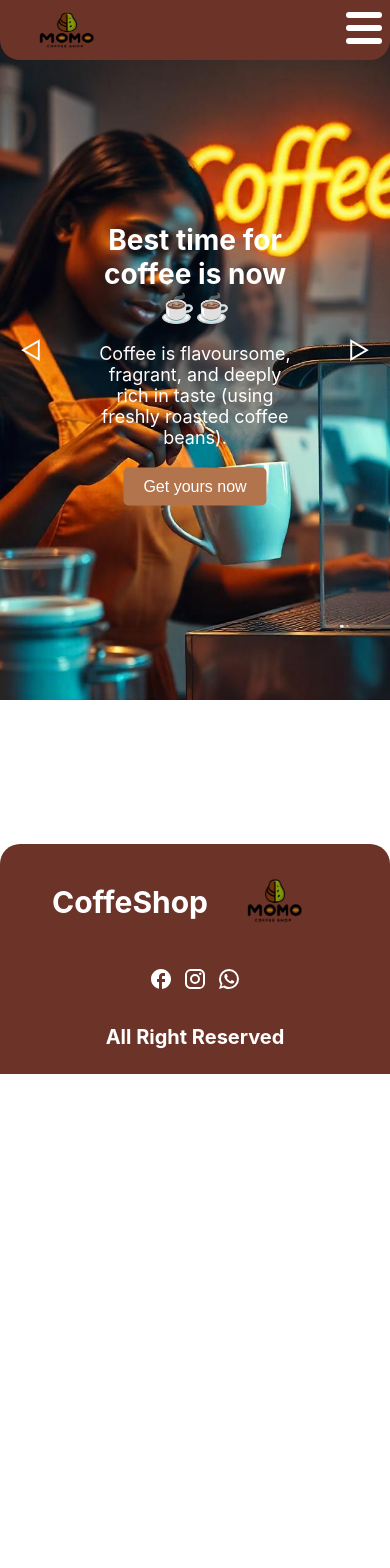
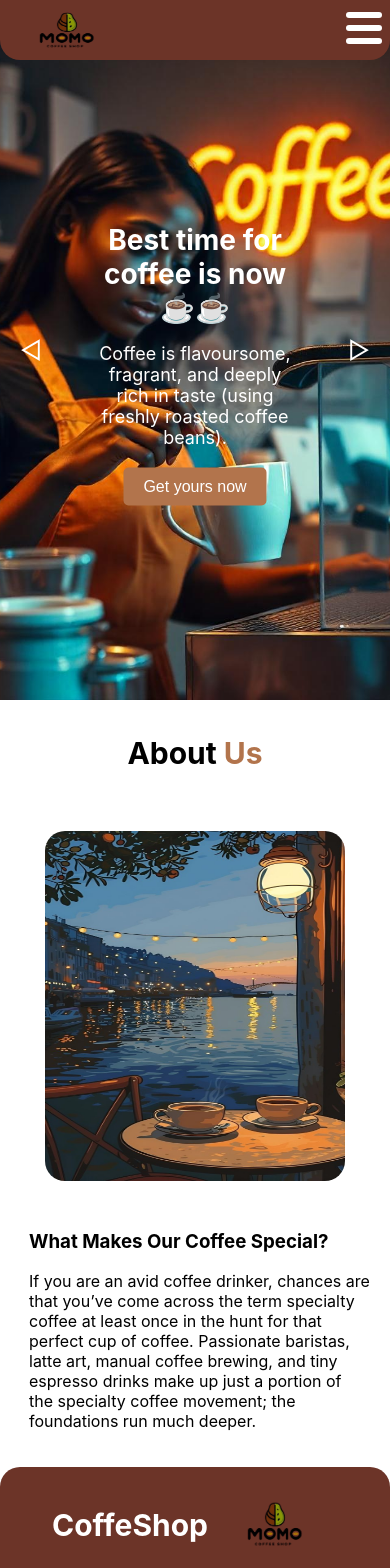
Before and after one commit to menna544/Project309, a React (Create React App) app in the folder frontend/: page / in a window 390 px wide. Shown: the top 1568 px of the page. Before the commit the page ends 1074 px from the top, so only its background shows below. Built offline with nearby package versions, Linux system fonts and the light colour scheme.

Commit message:
commit about section in home page

```diff
--- a/frontend/src/Pages/Components/footer.css
+++ b/frontend/src/Pages/Components/footer.css
@@ -3,7 +3,7 @@
     width: 100%;
     border-top-right-radius: 20px;
     border-top-left-radius: 20px;
-    height:230px;
+    height:240px;
     position: relative;
     bottom: 0;
     color:  #FFF;
--- a/frontend/src/Pages/Home.jsx
+++ b/frontend/src/Pages/Home.jsx
@@ -2,6 +2,7 @@ import React from 'react';
 import './home.css';
 import Navbar from './Components/Navbar';
 import Footer from './Components/Footer';
+import imag from '../images/e565f7c99fa61b8f5e1e36f596a086f8.jpg'
 import ImageSlider from './Components/ImageSlider';
 function Home() {
   return (
@@ -10,6 +11,35 @@ function Home() {
     <section className="home">
       <ImageSlider />
     </section>
+    <section className="about" id="about">
+      <div className="contaier">
+        <h1 className="heading">
+          About <span>Us</span>
+        </h1>
+
+        <div className="row1">
+          <div className="about">
+            <div className="about-img">
+              <img
+                src={imag}
+                alt="Specialty Coffee"
+              />
+            </div>
+            <div className="about-content">
+              <h3>What Makes Our Coffee Special?</h3>
+              <p>
+                If you are an avid coffee drinker, chances are that you’ve come
+                across the term specialty coffee at least once in the hunt for
+                that perfect cup of coffee. Passionate baristas, latte art,
+                manual coffee brewing, and tiny espresso drinks make up just a
+                portion of the specialty coffee movement; the foundations run
+                much deeper.
+              </p>
+            </div>
+          </div>
+        </div>
+      </div>
+    </section>
     <Footer />
     </> );
 }
--- a/frontend/src/Pages/home.css
+++ b/frontend/src/Pages/home.css
@@ -1,6 +1,5 @@
 .home{
     top: 0;
-    height: 100vh;
 }
 
 .inside{
@@ -25,3 +24,96 @@ font-size: 45px;
     border: none;
     font-size: 16px;
 }
+.about{
+display: flex;
+flex-direction: row;
+gap: 30px;
+align-items: center;
+justify-content: center;
+padding: 10px;
+}
+.about-img{
+    border-radius: 20px;
+    flex: auto;
+}
+.about-img img{
+min-width: 500px;
+max-height: 500px;
+display: block;
+border-radius: 20px;
+transition: 0.5s ease;
+}
+.about-content{
+    margin-left: 9px;
+}
+
+.heading {
+    text-align: center;
+    margin-bottom: 50px;
+    color: black;
+    font-size: 30px;
+    font-weight: bold;
+}
+
+.heading span {
+    color: #b2744c;
+}
+.about-content p{
+    max-width: 500px;
+}
+
+#about .card {
+  width: 100%;
+    border-radius: 10px;
+    color: white;
+}
+
+@media (min-width: 320px) and (max-width: 750px){
+    .about{
+        display: flex;
+        flex-direction: row;
+        flex-wrap: wrap;
+        gap: 30px;
+        align-items: center;
+        justify-content: center;
+        padding: 10px;
+        }
+        .about-img{
+            border-radius: 20px;
+            flex: auto;
+            display: flex;
+            justify-content: center;
+        }
+
+        .about-img img{
+            min-width: 300px;
+            max-height: 350px;
+            display: block;
+            border-radius: 20px;
+            transition: 0.5s ease;
+            }
+}
+@media  (width:768px){
+    .about-img img{
+        min-width: 400px;
+        max-height: 400px;
+        display: block;
+        border-radius: 20px;
+        transition: 0.5s ease;
+        }
+        .about{
+            display: flex;
+            flex-direction: row;
+            flex-wrap: nowrap;
+            gap: 30px;
+            align-items: center;
+            justify-content: center;
+            padding: 10px;
+            }
+            .about-img{
+                border-radius: 20px;
+                flex: auto;
+                display: flex;
+                justify-content: center;
+            }
+}
```
Also changed, not shown: frontend/src/images/e565f7c99fa61b8f5e1e36f596a086f8.jpg (added).
